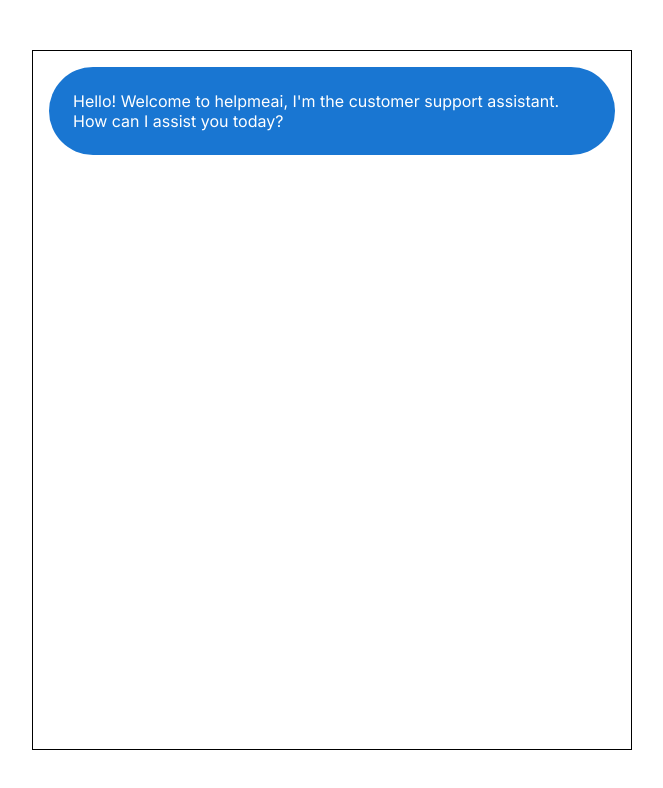
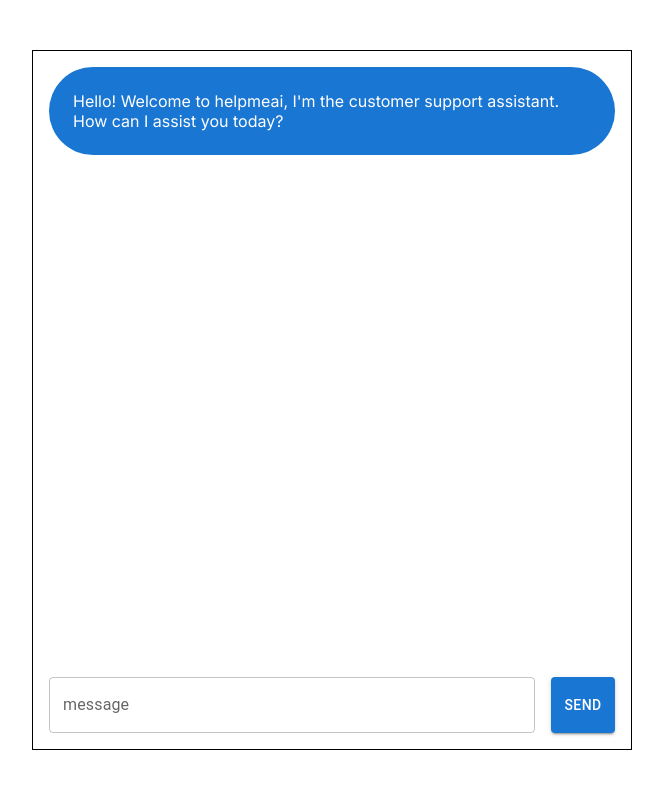
Before and after one commit to pavankumarm2505/helpmeai, a Next.js app: page / in a window 1280 px wide. Shown: the top 788 px of the page, without its empty margins (308-971 px from the left). Built offline with nearby package versions, Linux system fonts and the light colour scheme.

Commit message:
second commit, working model

```diff
--- a/app/api/chat/route.js
+++ b/app/api/chat/route.js
@@ -1,5 +1,5 @@
 import {NextResponse} from 'next/server'
-import OpenAI from 'openai-api'
+import OpenAI from 'openai'
 
 const systemPrompt = `You are an AI-powered customer support specialist. You will be given a customer inquiry, and you must generate a detailed and helpful response`
 
@@ -16,7 +16,7 @@
             content: systemPrompt
         },
     ...data,],
-    model: 'gpt-4o-mini',
+    model: 'gpt-4o',
     stream: true,
 });
 
@@ -27,7 +27,7 @@
                 for await (const chunk of completion){
                     const content= chunk.choices[0].delta?.content;
                     if(content){
-                        const text = encoder.endcode(content);
+                        const text = encoder.encode(content);
                         controller.enqueue(text);
                     }
                 }
--- a/app/page.js
+++ b/app/page.js
@@ -1,5 +1,5 @@
 'use client'
-import { Box, Stack } from "@mui/material";
+import { Box, Button, Stack, TextField } from "@mui/material";
 import Image from "next/image";
 import {useState} from "react";
 
@@ -10,6 +10,45 @@
 
 ]);
   const [message, setMessage] = useState('')
+
+  const sendMessage = async () => {
+    setMessage('')  // Clear the input field
+    setMessages((messages) => [
+      ...messages,
+      { role: 'user', content: message },  // Add the user's message to the chat
+      { role: 'assistant', content: '' },  // Add a placeholder for the assistant's response
+    ])
+
+    // Send the message to the server
+    const response = fetch('/api/chat', {
+      method: 'POST',
+      headers: {
+        'Content-Type': 'application/json',
+      },
+      body: JSON.stringify([...messages, { role: 'user', content: message }]),
+    }).then(async (res) => {
+      const reader = res.body.getReader()  // Get a reader to read the response body
+      const decoder = new TextDecoder()  // Create a decoder to decode the response text
+
+      let result = ''
+      // Function to process the text from the response
+      return reader.read().then(function processText({ done, value }) {
+        if (done) {
+          return result
+        }
+        const text = decoder.decode(value || new Uint8Array(), { stream: true })  // Decode the text
+        setMessages((messages) => {
+          let lastMessage = messages[messages.length - 1]  // Get the last message (assistant's placeholder)
+          let otherMessages = messages.slice(0, messages.length - 1)  // Get all other messages
+          return [
+            ...otherMessages,
+            { ...lastMessage, content: lastMessage.content + text },  // Append the decoded text to the assistant's message
+          ]
+        })
+        return reader.read().then(processText)  // Continue reading the next chunk of the response
+      })
+    })
+  }
 
   return(
       <Box
@@ -41,8 +80,17 @@
 
               </Box>
             ))}
+
             </Stack>
+            <Stack direction="row" spacing={2}>
+              <TextField
+              label="message"
+              fullWidth
+              value={message}
+              onChange={(e) => setMessage(e.target.value)}/>
+              <Button variant="contained" onClick={sendMessage}>Send</Button>
 
+            </Stack>
         </Stack>
       </Box>
   )
```
